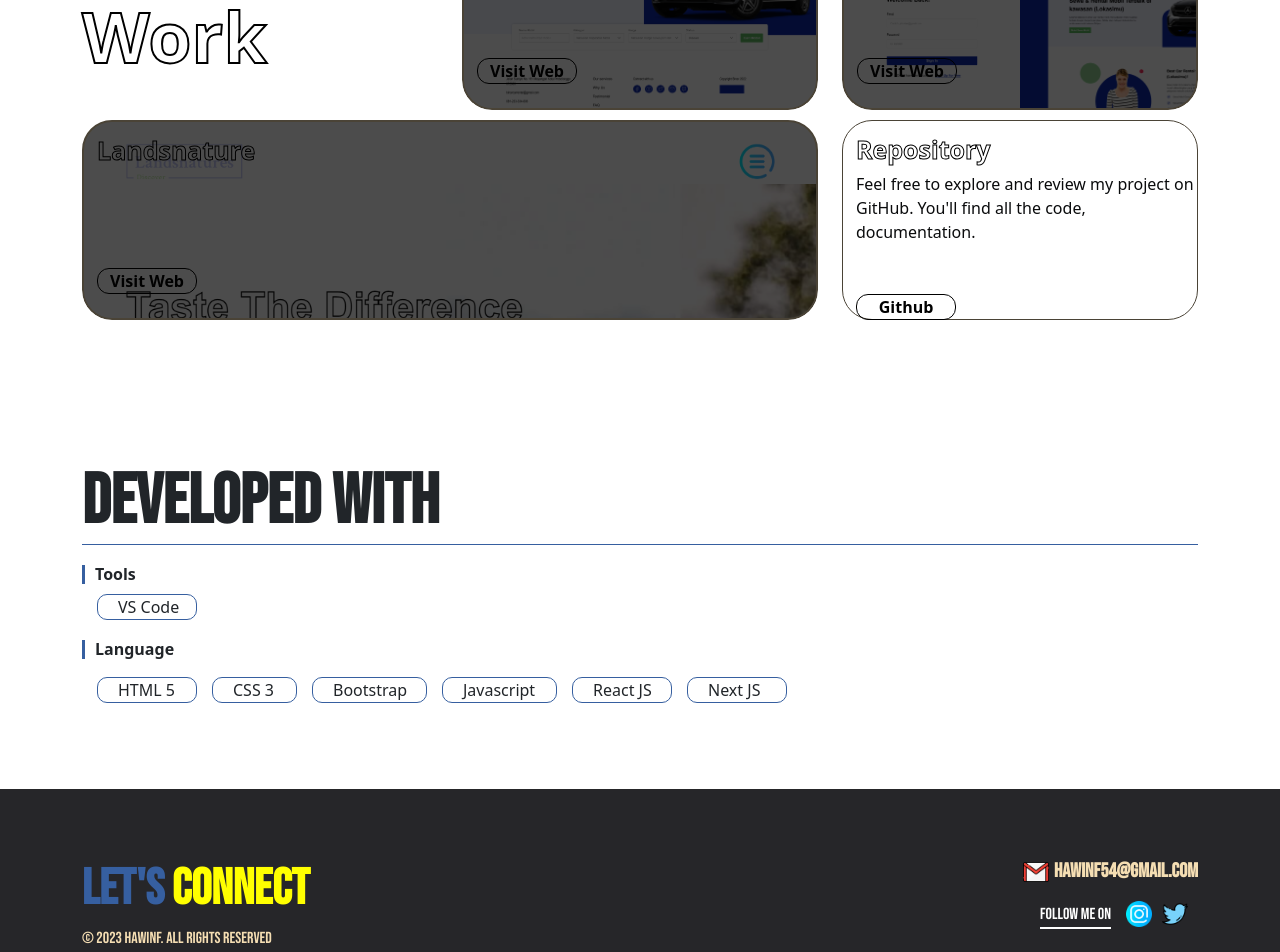
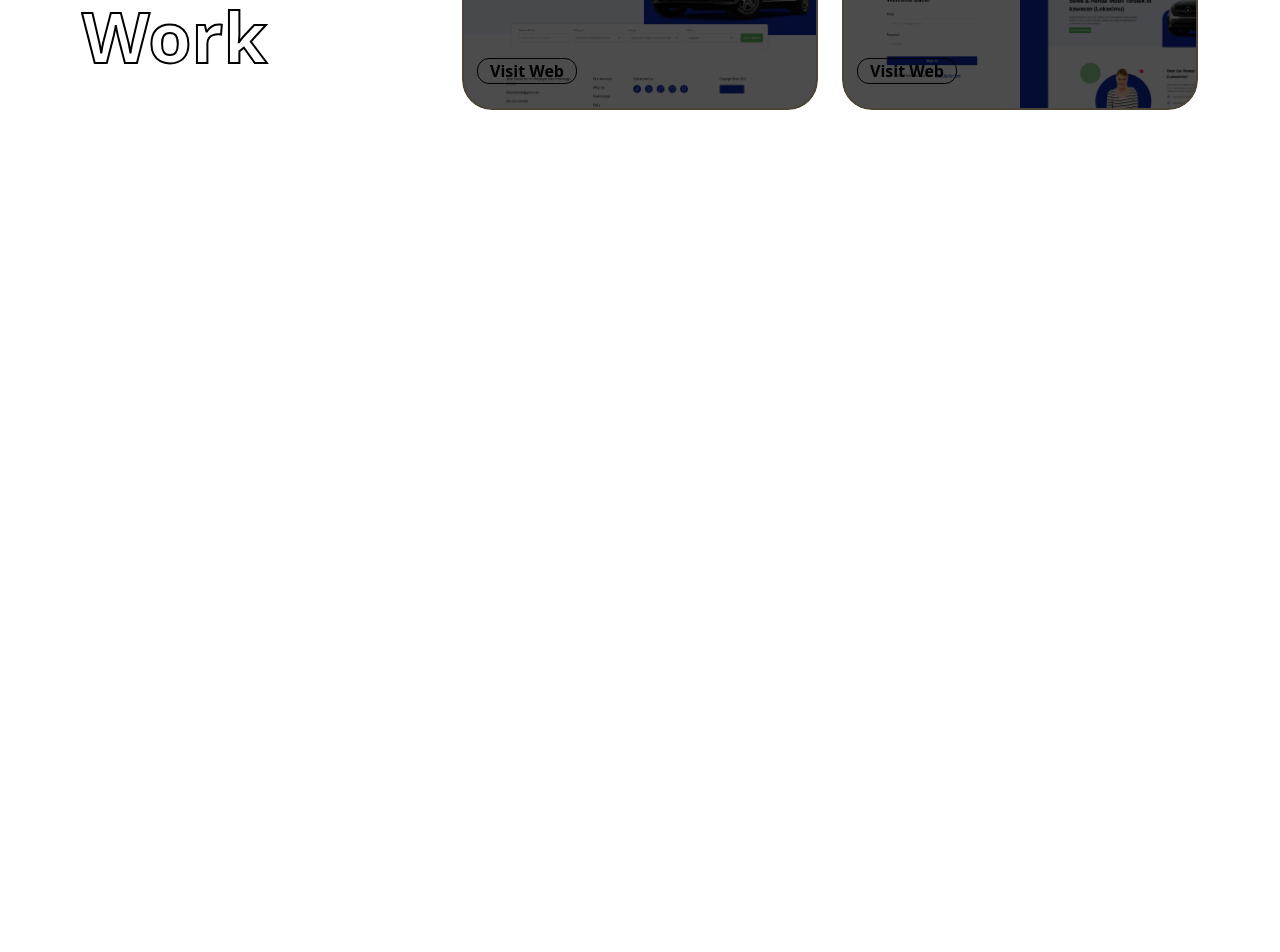
Before and after one commit to Hawinf/hawinf, a Next.js app: page / in a window 1280 px wide. Shown: the part 660-1612 px from the top of the page. Built offline with nearby package versions, Linux system fonts and the light colour scheme.

Commit message:
adding fade in-out

```diff
--- a/components/Tools/Tool.tsx
+++ b/components/Tools/Tool.tsx
@@ -2,7 +2,7 @@ import ToolStyle from './tool.module.css';
 
 export const Tools = () => {
     return (
-        <div className={ToolStyle['wrapper-tools']}>
+        <div className={ToolStyle['wrapper-tools']} data-aos="fade-right">
             <div className='container'>
                 <h1 className={ToolStyle['tool-judul']}>Developed With</h1>
                 <div className={ToolStyle['tool-categ']}>
--- a/components/about/About.tsx
+++ b/components/about/About.tsx
@@ -11,12 +11,12 @@ export const About = () => {
             <div className='container'>
                 <div className='row'>
                     <div className='col-lg-4'>
-                        <div className={AboutStyle['card-judul']}>
+                        <div className={AboutStyle['card-judul']}  data-aos="fade-right">
                             <h1>View My Work</h1>
                         </div>
                     </div>
                     <div className='col-lg-4'>
-                        <div className={AboutStyle['pembungkus']}>
+                        <div className={AboutStyle['pembungkus']}  data-aos="fade-left">
                             <div className={AboutStyle['card-work-1']}>
                                 <h1>Binar Car Rental</h1>
                                 <Link href=''>
@@ -26,7 +26,7 @@ export const About = () => {
                         </div>
                     </div>
                     <div className='col-lg-4'>
-                        <div className={AboutStyle['pembungkus']}>
+                        <div className={AboutStyle['pembungkus']} data-aos="fade-left">
                             <div className={AboutStyle['card-work-2']}>
                                 <h1>Binar Car Rental Admin</h1>
                                 <Link href=''>
@@ -36,7 +36,7 @@ export const About = () => {
                         </div>
                     </div>
                     <div className='col-lg-8'>
-                        <div className={AboutStyle['pembungkus']}>
+                        <div className={AboutStyle['pembungkus']}  data-aos="fade-right">
                             <div className={AboutStyle['card-work-3']}>
                                 <h1>Landsnature</h1>
                                 <Link href=''>
@@ -46,7 +46,7 @@ export const About = () => {
                         </div>
                     </div>
                     <div className='col-lg-4'>
-                        <div className={AboutStyle['card-work-4']}>
+                        <div className={AboutStyle['card-work-4']}  data-aos="fade-left">
                             <h1>Repository</h1>
                             <p>Feel free to explore and review my project on GitHub. You'll find all the code, documentation.</p>
                             <Link href='https://github.com/Hawinf'>
--- a/components/footer/Footer.tsx
+++ b/components/footer/Footer.tsx
@@ -8,7 +8,7 @@ import Link from 'next/link';
 
 export const Footer = () => {
     return (
-        <div  className={FooterStyle['wrapper-footer']}>
+        <div  className={FooterStyle['wrapper-footer']} data-aos="fade-up">
             <div className='container'>
                 <div className={FooterStyle['footer-content']}>
                         <div className={FooterStyle['footer-left']}>
--- a/components/header/Header.tsx
+++ b/components/header/Header.tsx
@@ -22,7 +22,7 @@ export const Header = () => {
       }
     }
 
-      let lastKnownScrollPosition = 0;
+      let lastKnownScrollPosition = 1;
 
       document.addEventListener('scroll', function(e) {
         lastKnownScrollPosition = window.scrollY;
@@ -68,10 +68,10 @@ export const Header = () => {
 
                 <div className={HeaderStyle['header']}>
                   <p id="first" className={HeaderStyle['head-desc']} data-aos="fade-left">HAWINF</p>
-                  <p id="second" className={HeaderStyle['head-desc1']}>process of</p>
-                  <p id="third" className={HeaderStyle['head-desc2']}>acquiring </p>
-                  <p id="fourth" className={HeaderStyle['head-desc3']}>Frontend</p>
-                  <p id="fifth" className={HeaderStyle['head-desc4']}>Development</p>
+                  <p id="second" className={HeaderStyle['head-desc1']} data-aos="fade-right">process of</p>
+                  <p id="third" className={HeaderStyle['head-desc2']} data-aos="fade-left">acquiring </p>
+                  <p id="fourth" className={HeaderStyle['head-desc3']} data-aos="fade-right">Frontend</p>
+                  <p id="fifth" className={HeaderStyle['head-desc4']} data-aos="fade-left">Development</p>
                 </div>
               </div>
             :
--- a/components/header/header.module.css
+++ b/components/header/header.module.css
@@ -121,7 +121,7 @@
 
 @media (max-width:768px) {
 	.head-desc {
-		margin-right: 100px;
+		margin-right: 200px;
 		font-size: 60px;
 		line-height: 30px;
 	}
@@ -147,15 +147,18 @@
 
 @media (max-width:576px) {
 	.head-desc {
-		margin-left: 120px;
+		margin-left: 240px;
 		font-size: 40px;
 		line-height: 16px;
 	}
 	.head-desc1 {
+		margin-left: 90px;
 		font-size: 40px;
 		line-height: 16px;
 	}
 	.head-desc2 {
+		/* margin-left: 200px; */
+		margin-left: 100px;
 		font-size: 40px;
 		line-height: 16px;
 	}
```
